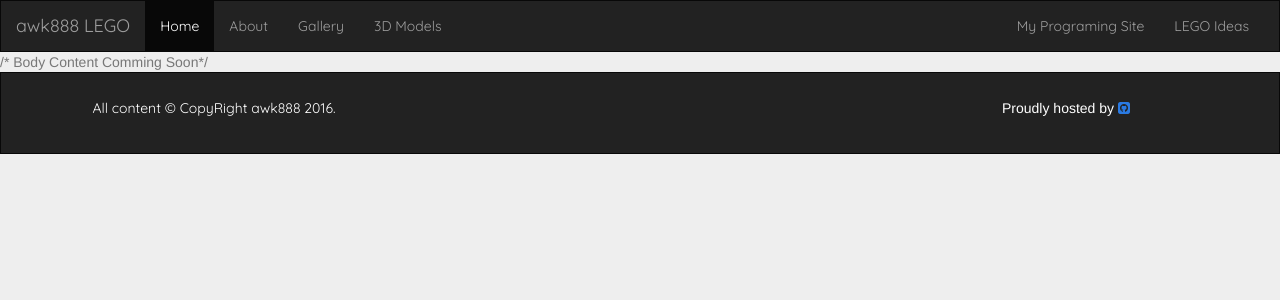
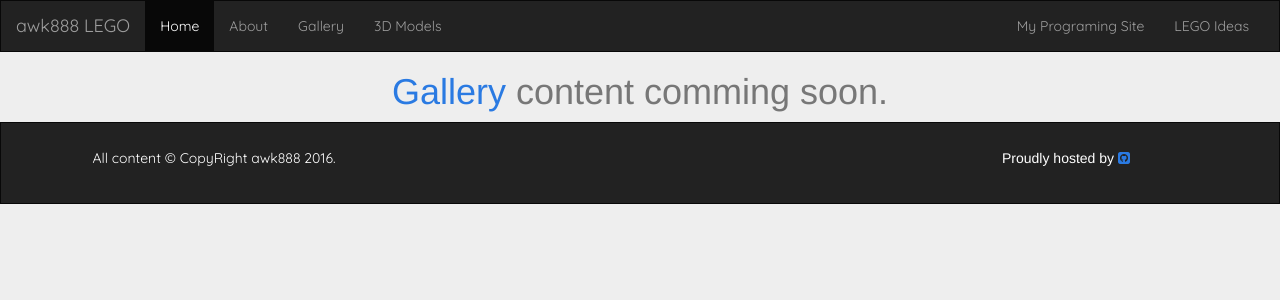
Before and after one commit to HypercarDriver/lego2.github.io, a Jekyll site: the page built from gallery/index.html, in a window 1280 px wide. Shown: the top 300 px of the page. Built offline with Jekyll 4.4.1, drawn with Linux system fonts in a browser that asks for light colours; nearby versions of some CDN libraries.

Commit message:
Update index.html

```diff
--- a/gallery/index.html
+++ b/gallery/index.html
@@ -2,4 +2,6 @@
 layout: default
 ---
 
-/* Body Content Comming Soon*/
+<div class="container text-center">
+  <h1><a href="{{ site.baseurl }}/gallery">Gallery</a> content comming soon.</h1>
+</div>
```
